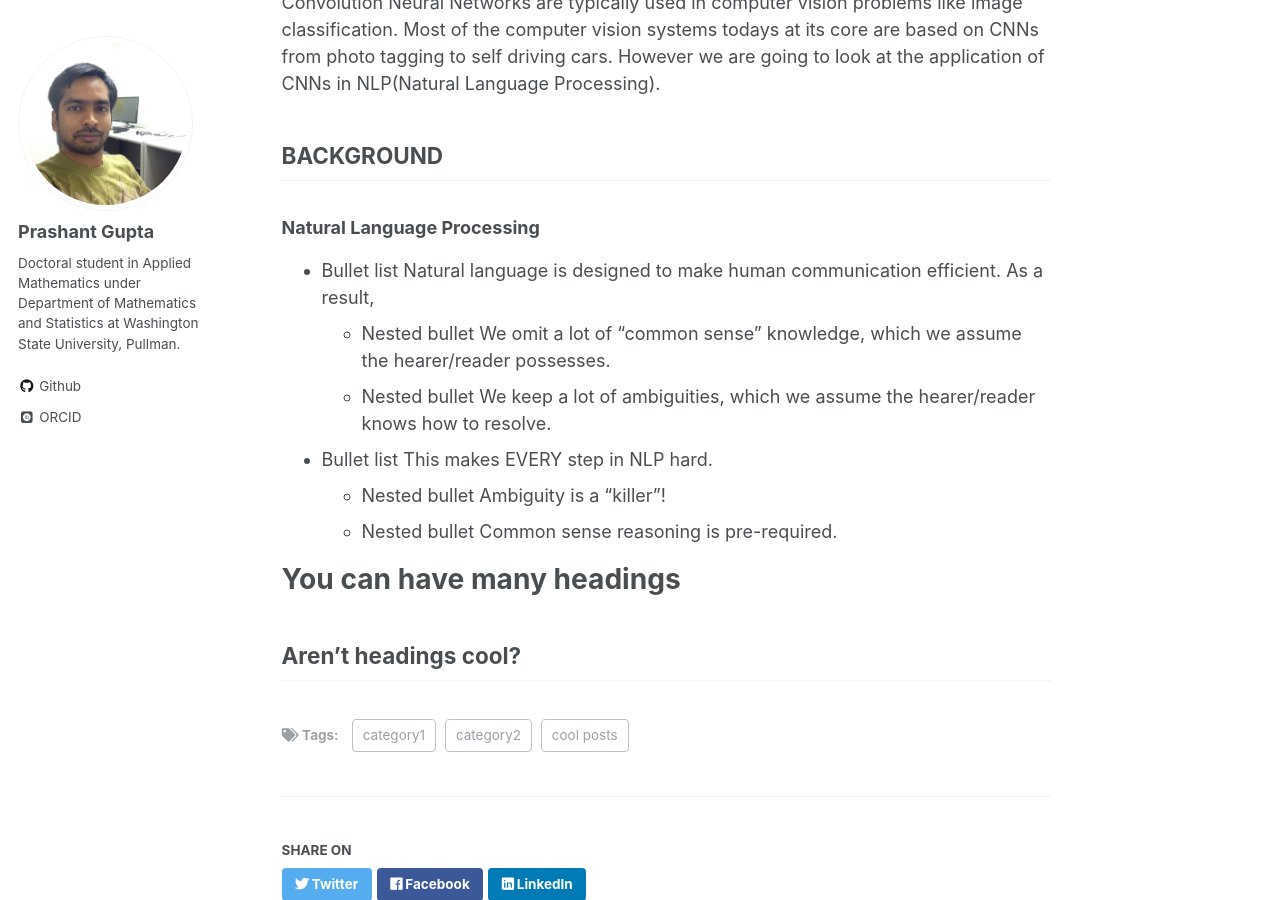
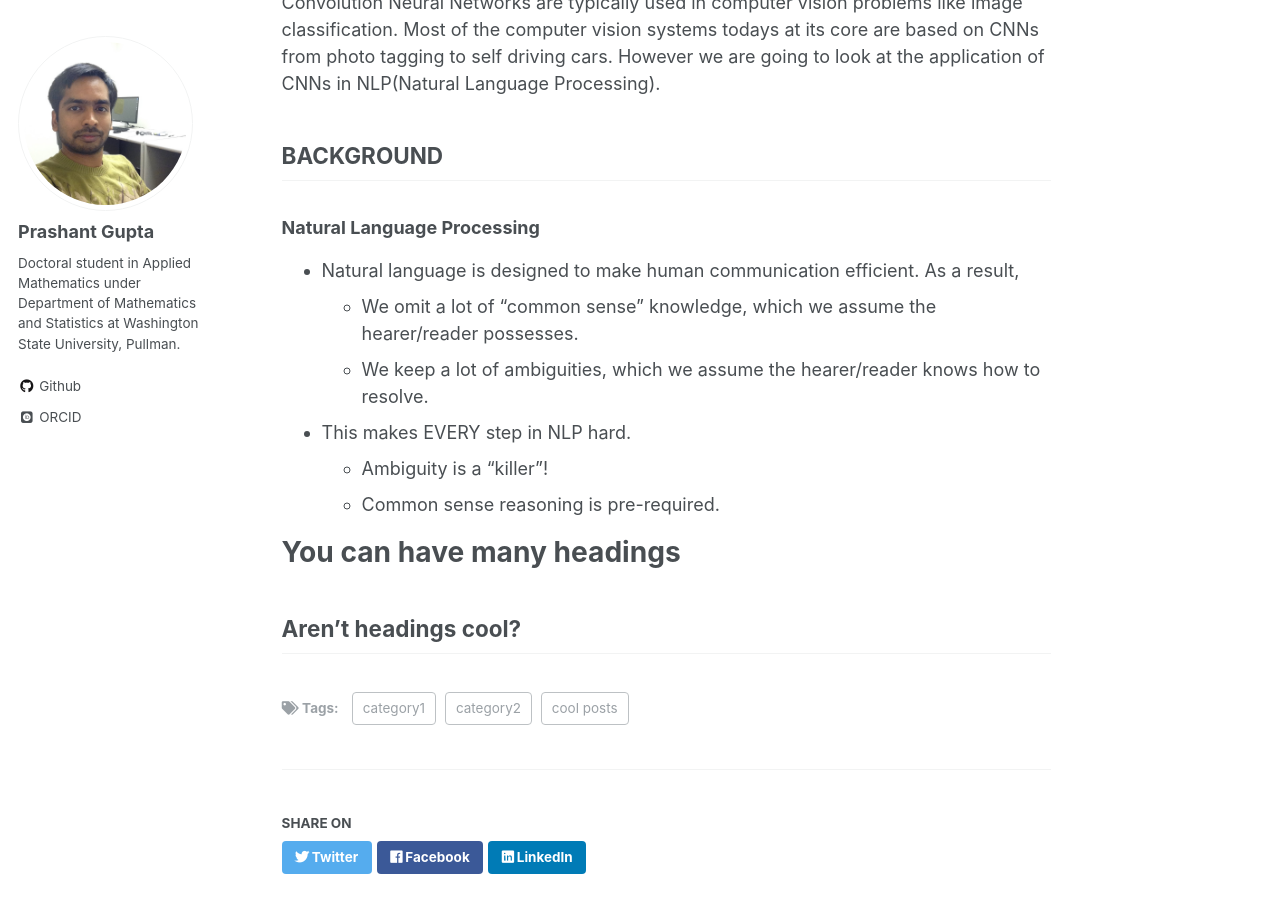
Before and after one commit to pragup/pragup.github.io, a Jekyll site: the page built from _posts/2017-04-23-Sentence-Classification.md, in a window 1280 px wide and 900 px high, scrolled down 348 px. Built offline with Jekyll 4.4.1, drawn with Linux system fonts in a browser that asks for light colours; some web fonts are replaced.

Commit message:
update 4!

```diff
--- a/_posts/2017-04-23-Sentence-Classification.md
+++ b/_posts/2017-04-23-Sentence-Classification.md
@@ -16,12 +16,12 @@
 ----------
 
 ### Natural Language Processing ###
-* Bullet list Natural language is designed to make human communication efficient. As a result,
-    * Nested bullet We omit a lot of “common sense” knowledge, which we assume the hearer/reader possesses.
-    * Nested bullet We keep a lot of ambiguities, which we assume the hearer/reader knows how to resolve.
-* Bullet list This makes EVERY step in NLP hard.
-    * Nested bullet Ambiguity is a “killer”!
-    * Nested bullet Common sense reasoning is pre-required.
+* Natural language is designed to make human communication efficient. As a result,
+    * We omit a lot of “common sense” knowledge, which we assume the hearer/reader possesses.
+    * We keep a lot of ambiguities, which we assume the hearer/reader knows how to resolve.
+* This makes EVERY step in NLP hard.
+    * Ambiguity is a “killer”!
+    * Common sense reasoning is pre-required.
 
 
 You can have many headings
```
